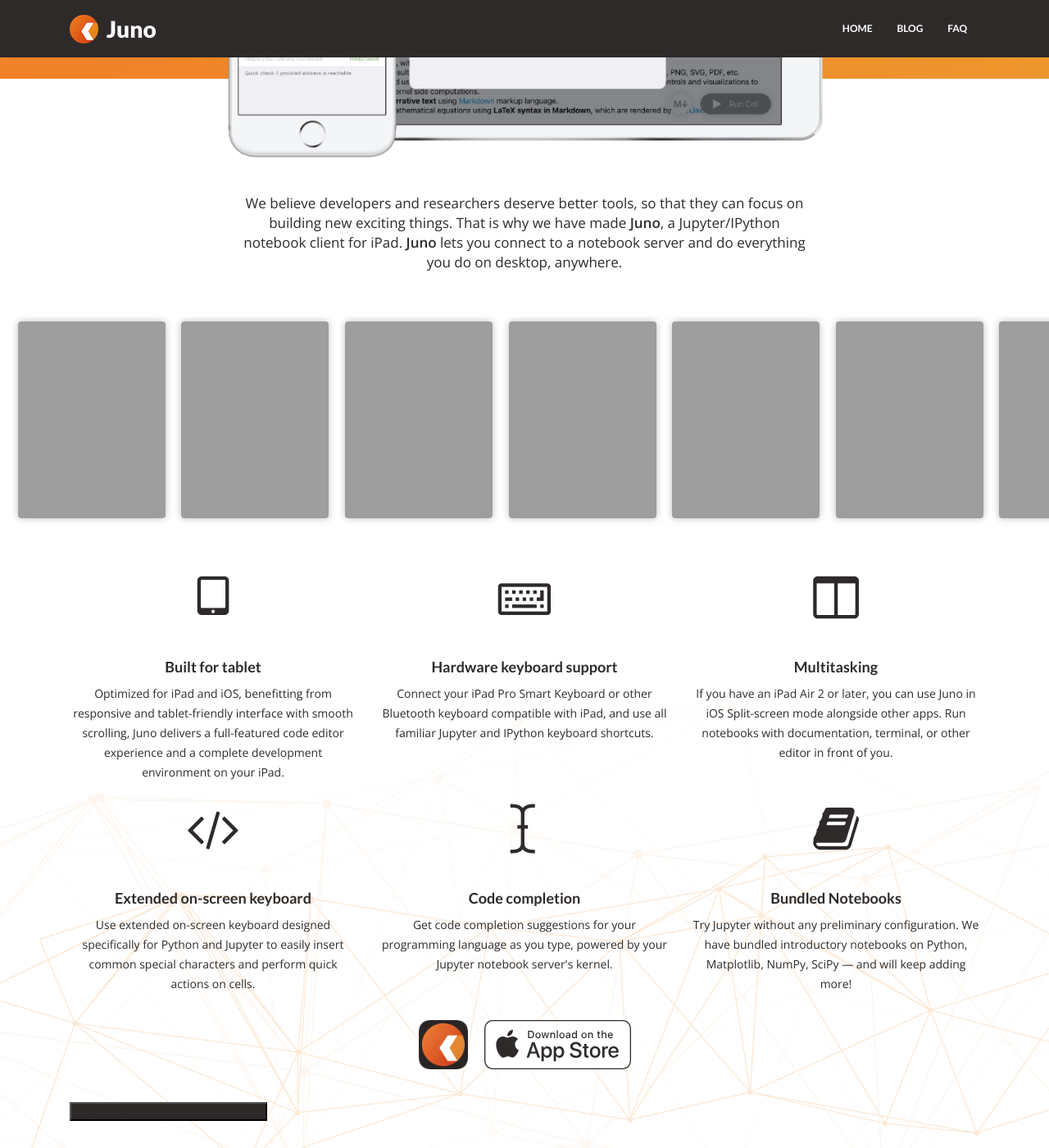
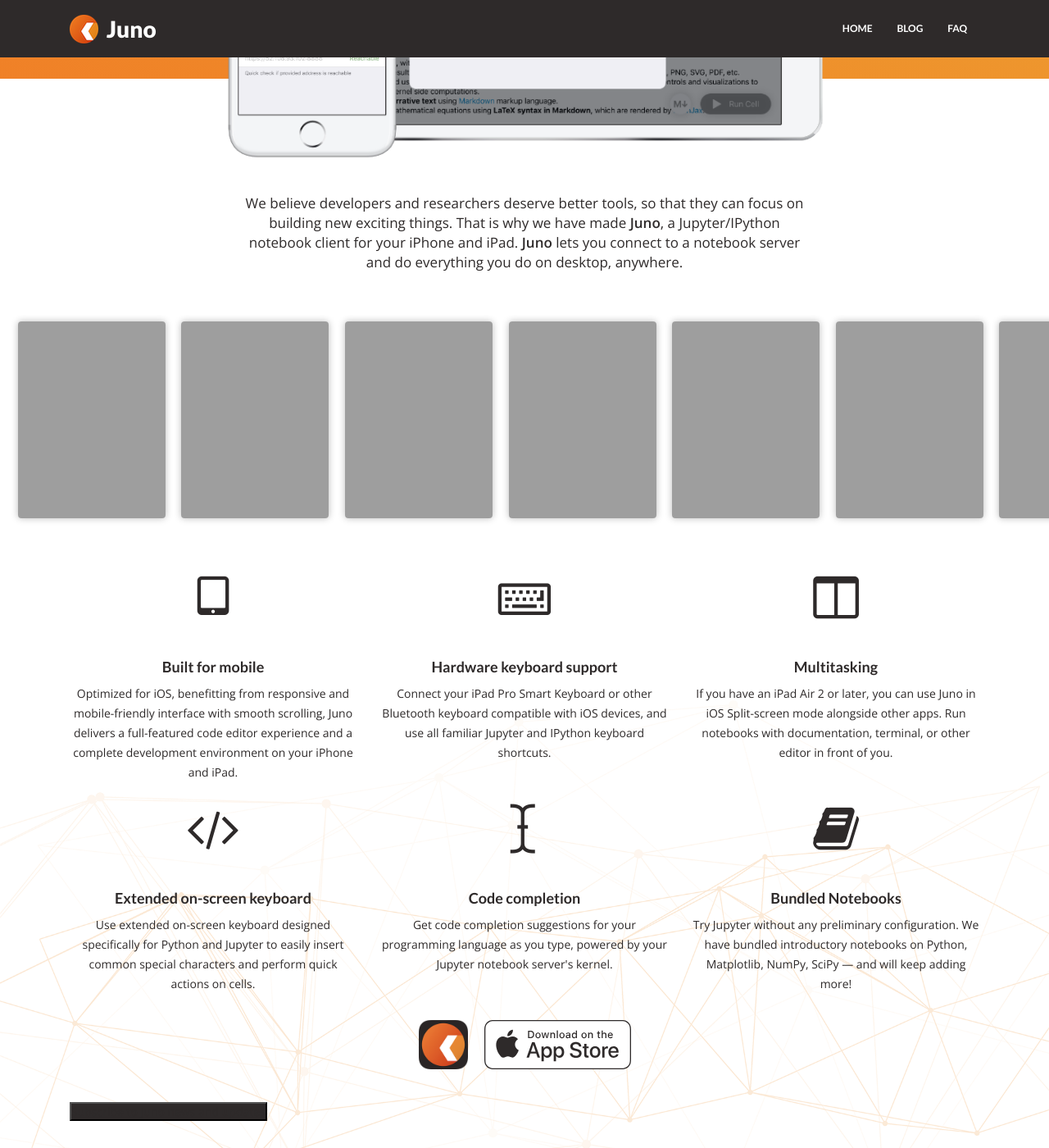
Before and after one commit to test-juno-sh/juno-website-test, a Jekyll site: the page built from index.html, in a window 1280 px wide and 1400 px high, scrolled down 646 px. Shown: the whole window at 82% size. Built offline with Jekyll 4.4.1, drawn with Linux system fonts in a browser that asks for light colours; nearby versions of some CDN libraries; comment, search, counter and statistics services are not loaded; some of the changed text lies outside the part shown.

Commit message:
Replace references to iPad with more generic ones
Mention iPhone as well

```diff
--- a/_config.yml
+++ b/_config.yml
@@ -2,7 +2,7 @@
 
 # Site settings
 title: Juno
-description: "Juno: a Jupyter/IPython client for iPad. Connect to a notebook server with Juno and do everything you do on desktop, anywhere."
+description: "Juno: iOS Jupyter client for iPhone and iPad. Connect to a notebook server with Juno and do everything you do on desktop, anywhere."
 analytics: UA-104527683-1
 baseurl:
 url: "//juno.sh"
--- a/_includes/header.html
+++ b/_includes/header.html
@@ -3,7 +3,7 @@
         <div class="row">
             <div class="col-lg-8 col-lg-offset-2">
                 <div class="spacing"></div>
-                <h2 style="color: #FFF; font-weight: 400;">Jupyter Notebook client for iPad</h2>
+                <h2 style="color: #FFF; font-weight: 800;">Jupyter client for iOS</h2>
                 <img style="height: 25px;" src="{{ "/assets/img/discount.svg" | prepend: site.baseurl }}">&nbsp;&nbsp;<span style="color: #FFF"><a href="https://itunes.apple.com/app/juno-jupyter-notebook-client/id1315744137" target="blank" style=" color: #FFF;">Get <b>Juno Pro</b></a> for <s>$14.99</s> <b>$9.99</b>* for limited time only! </span>
                 <span style="display:block; height: 20px;"></span>
                 <a href="https://itunes.apple.com/app/juno-jupyter-notebook-client/id1315744137" target="blank">
@@ -16,7 +16,7 @@
             <div class="col-lg-8 col-lg-offset-2 himg promo-screenshot">
                 <div id="ipad_container">
                     {% include slider.html selector="example_slider" %}
-                    <!-- <img alt="IPython Jupyter Notebook client for iOS iPad" src="{{ "/assets/img/screenshot_h.png" | prepend: site.baseurl }}" class="img-responsive"> -->
+                    <!-- <img alt="iOS IPython Jupyter Notebook client for iPad and iPhone" src="{{ "/assets/img/screenshot_h.png" | prepend: site.baseurl }}" class="img-responsive"> -->
                 </div>
             </div>
         </div><!-- /row -->
--- a/index.html
+++ b/index.html
@@ -1,7 +1,7 @@
 ---
 layout: index
-title: Jupyter/IPython client for iPad
-description: "Juno: Jupyter/IPython client for iPad. Connect to a notebook server and do everything you do on desktop, anywhere."
+title: Jupyter/IPython client for iOS
+description: "Juno: iOS Jupyter client for iPhone and iPad. Connect to a notebook server and do everything you do on desktop, anywhere."
 permalink: /
 image_sliders:
   - example_slider
@@ -12,7 +12,7 @@
     <div class="container promo-text">
         <div class="spacing"></div>
         <p align="center" style="font-size: 17px;">
-            We believe developers and researchers deserve better tools, so that they can focus on building new exciting things. That is why we have made <b>Juno</b>, a Jupyter/IPython notebook client for iPad. <b>Juno</b> lets you connect to a notebook server and do everything you do on desktop, anywhere.
+            We believe developers and researchers deserve better tools, so that they can focus on building new exciting things. That is why we have made <b>Juno</b>, a Jupyter/IPython notebook client for your iPhone and iPad. <b>Juno</b> lets you connect to a notebook server and do everything you do on desktop, anywhere.
         </p>
     </div>
     <div class="spacing"></div>
@@ -33,15 +33,15 @@
         <div class="row centered">
             <div class="col-md-4 col-sm-4">
                 <i class="fa fa-tablet" aria-hidden="true"></i>
-                <span class="sr-only">Built for tablet</span>
-                <h4>Built for tablet</h4>
-                <p>Optimized for iPad and iOS, benefitting from responsive and tablet-friendly interface with smooth scrolling, Juno delivers a full-featured code editor experience and a complete development environment on your iPad.</p>
+                <span class="sr-only">Built for mobile</span>
+                <h4>Built for mobile</h4>
+                <p>Optimized for iOS, benefitting from responsive and mobile-friendly interface with smooth scrolling, Juno delivers a full-featured code editor experience and a complete development environment on your iPhone and iPad.</p>
             </div>
             <div class="col-md-4 col-sm-4">
                 <i class="fa fa-keyboard-o" aria-hidden="true"></i>
                 <span class="sr-only">Hardware keyboard support</span>
                 <h4>Hardware keyboard support</h4>
-                <p>Connect your iPad Pro Smart Keyboard or other Bluetooth keyboard compatible with iPad, and use all familiar Jupyter and IPython keyboard shortcuts.</p>
+                <p>Connect your iPad Pro Smart Keyboard or other Bluetooth keyboard compatible with iOS devices, and use all familiar Jupyter and IPython keyboard shortcuts.</p>
             </div>
             <div class="col-md-4 col-sm-4">
                 <i class="fa fa-columns" aria-hidden="true"></i>
@@ -73,7 +73,7 @@
         <span style="display:block; height: 20px;"></span>
         <div class="centered">
             <a href="https://itunes.apple.com/app/juno-jupyter-notebook-client/id1315744137" target="blank">
-                <img class="download-app-icon" alt="Jupyter and IPython Notebook client for your iOS iPad or iPad Pro" src="{{ "/assets/img/app_icon.png" | prepend: site.baseurl }}"><span style="display:inline-block; width: 20px;"></span><img class="download-appstore-badge" style="height: 60px;" alt="Download Juno on AppStore" src="{{ "/assets/img/download_white.svg" | prepend: site.baseurl }}">
+                <img class="download-app-icon" alt="Jupyter and IPython Notebook client for your iOS iPad or iPhone running iOS" src="{{ "/assets/img/app_icon.png" | prepend: site.baseurl }}"><span style="display:inline-block; width: 20px;"></span><img class="download-appstore-badge" style="height: 60px;" alt="Download Juno on AppStore" src="{{ "/assets/img/download_white.svg" | prepend: site.baseurl }}">
             </a>
         </div>
         <div>
```
